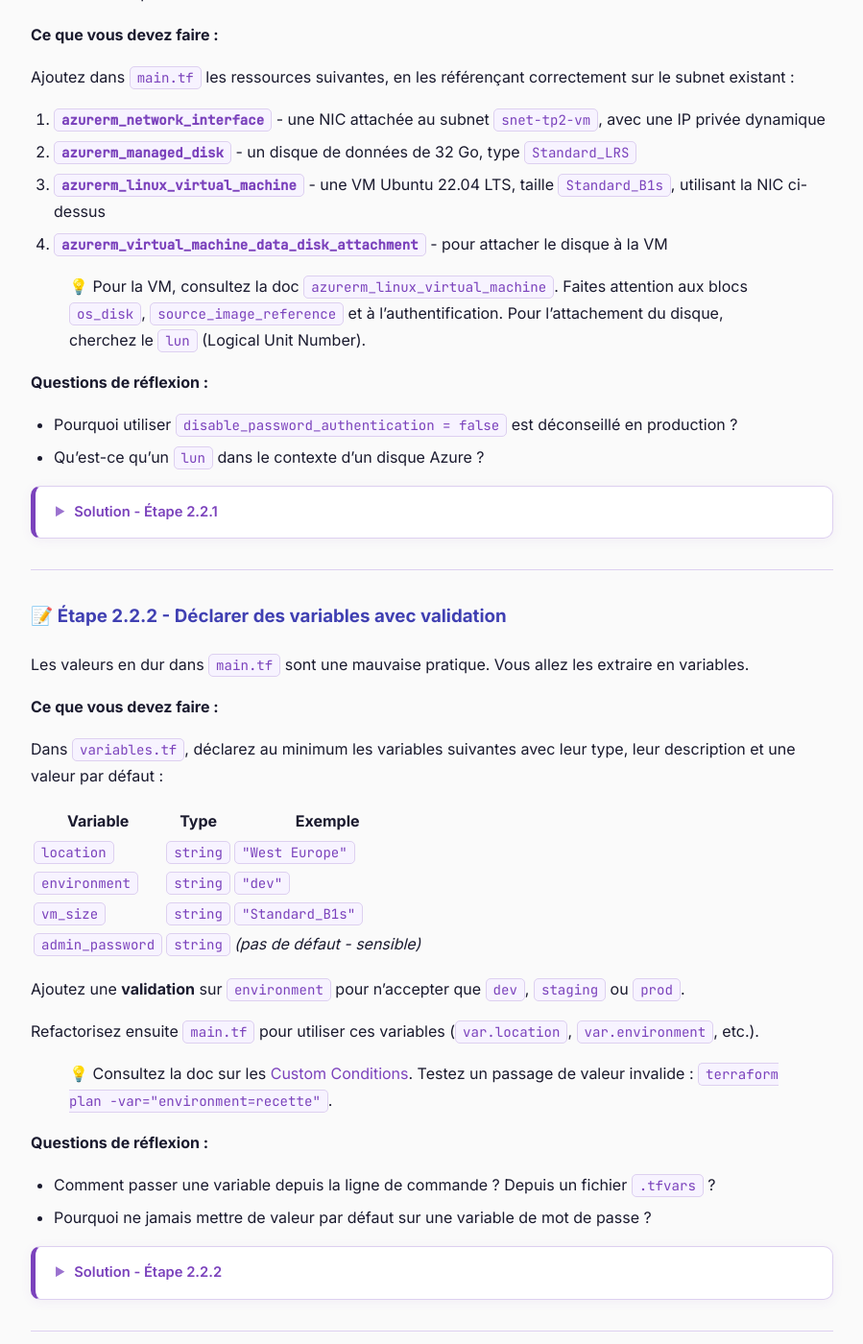
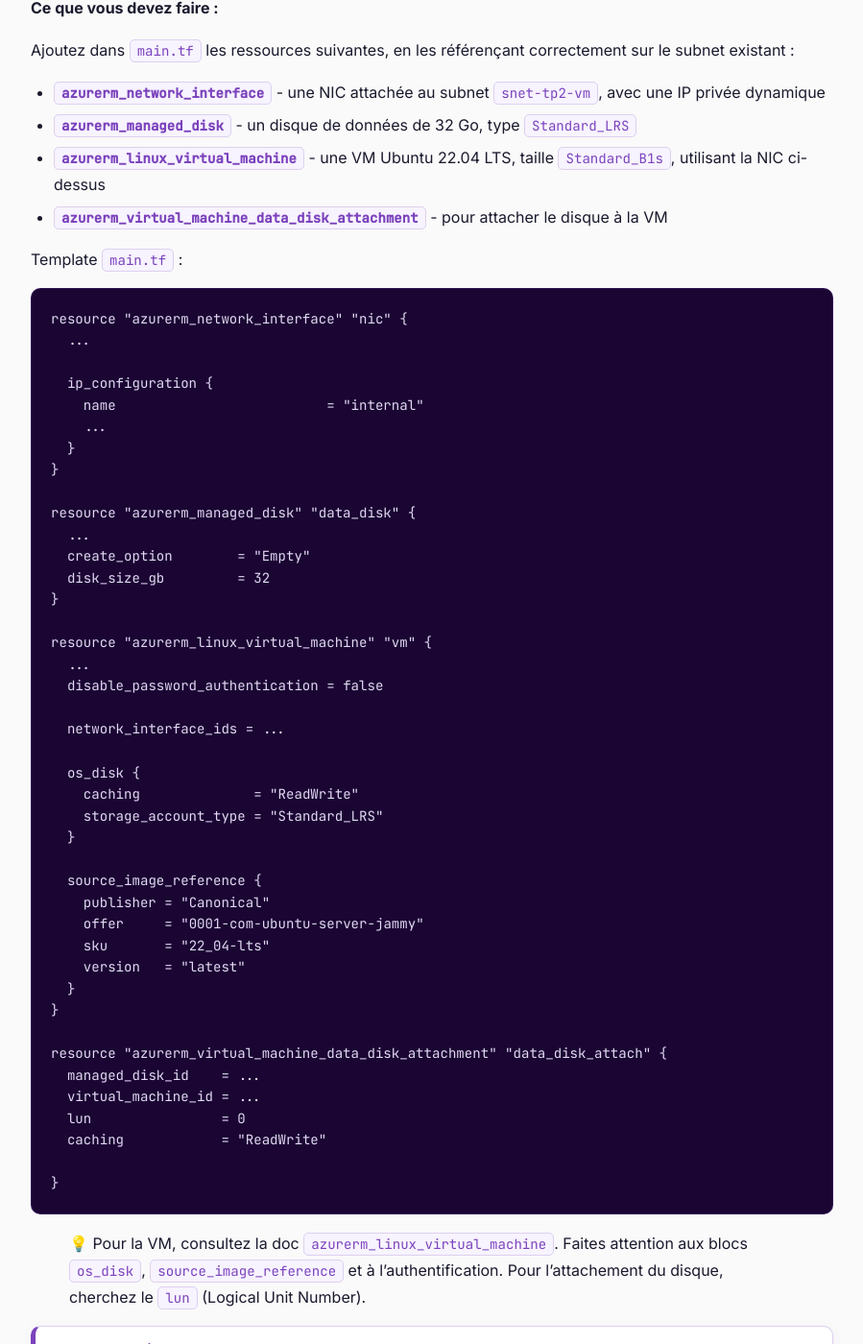
Before and after one commit to jviallon63/Hesias-TF5, a Jekyll site: the page built from tp/2-first-hcl.md, in a window 1280 px wide and 1400 px high, scrolled down 3665 px. Shown: the whole window at 96% size, without its empty margins (190-1089 px from the left). Built offline with Jekyll 4.4.1, drawn with Linux system fonts in a browser that asks for light colours; some of the changed text lies outside the part shown.

Commit message:
Review TP2

````diff
--- a/tp/2-first-hcl.md
+++ b/tp/2-first-hcl.md
@@ -184,7 +184,7 @@ terraform apply
 
 ## 🗂️ Partie 2.2 - Variables, VM et Outputs
 
-> **Prérequis :** l'infrastructure de la partie 2.1 est déployée. Votre formateur va apporter du contexte sur les variables HCL avant cette partie.
+> **Prérequis :** l'infrastructure de la partie 2.1 est déployée.
 
 ---
 
@@ -195,17 +195,58 @@ Vous allez compléter l'infrastructure avec les ressources de calcul.
 **Ce que vous devez faire :**
 
 Ajoutez dans `main.tf` les ressources suivantes, en les référençant correctement sur le subnet existant :
+- **`azurerm_network_interface`** - une NIC attachée au subnet `snet-tp2-vm`, avec une IP privée dynamique
+- **`azurerm_managed_disk`** - un disque de données de 32 Go, type `Standard_LRS`
+- **`azurerm_linux_virtual_machine`** - une VM Ubuntu 22.04 LTS, taille `Standard_B1s`, utilisant la NIC ci-dessus
+- **`azurerm_virtual_machine_data_disk_attachment`** - pour attacher le disque à la VM
 
-1. **`azurerm_network_interface`** - une NIC attachée au subnet `snet-tp2-vm`, avec une IP privée dynamique
-2. **`azurerm_managed_disk`** - un disque de données de 32 Go, type `Standard_LRS`
-3. **`azurerm_linux_virtual_machine`** - une VM Ubuntu 22.04 LTS, taille `Standard_B1s`, utilisant la NIC ci-dessus
-4. **`azurerm_virtual_machine_data_disk_attachment`** - pour attacher le disque à la VM
+Template `main.tf` :
+
+```hcl
+resource "azurerm_network_interface" "nic" {
+  ...
+
+  ip_configuration {
+    name                          = "internal"
+    ...
+  }
+}
+
+resource "azurerm_managed_disk" "data_disk" {
+  ...
+  create_option        = "Empty"
+  disk_size_gb         = 32
+}
+
+resource "azurerm_linux_virtual_machine" "vm" {
+  ...
+  disable_password_authentication = false
+
+  network_interface_ids = ...
+
+  os_disk {
+    caching              = "ReadWrite"
+    storage_account_type = "Standard_LRS"
+  }
+
+  source_image_reference {
+    publisher = "Canonical"
+    offer     = "0001-com-ubuntu-server-jammy"
+    sku       = "22_04-lts"
+    version   = "latest"
+  }
+}
+
+resource "azurerm_virtual_machine_data_disk_attachment" "data_disk_attach" {
+  managed_disk_id    = ...
+  virtual_machine_id = ...
+  lun                = 0
+  caching            = "ReadWrite"
+
+}
+```
 
 > 💡 Pour la VM, consultez la doc `azurerm_linux_virtual_machine`. Faites attention aux blocs `os_disk`, `source_image_reference` et à l'authentification. Pour l'attachement du disque, cherchez le `lun` (Logical Unit Number).
-
-**Questions de réflexion :**
-- Pourquoi utiliser `disable_password_authentication = false` est déconseillé en production ?
-- Qu'est-ce qu'un `lun` dans le contexte d'un disque Azure ?
 
 {::nomarkdown}
 <details><summary>Solution - Étape 2.2.1</summary>
@@ -281,7 +322,7 @@ Les valeurs en dur dans `main.tf` sont une mauvaise pratique. Vous allez les ext
 
 **Ce que vous devez faire :**
 
-Dans `variables.tf`, déclarez au minimum les variables suivantes avec leur type, leur description et une valeur par défaut :
+Créer `variables.tf`, déclarez au minimum les variables suivantes avec leur type, leur description et une valeur par défaut :
 
 | Variable | Type | Exemple |
 |---|---|---|
@@ -290,15 +331,14 @@ Dans `variables.tf`, déclarez au minimum les variables suivantes avec leur type
 | `vm_size` | `string` | `"Standard_B1s"` |
 | `admin_password` | `string` | _(pas de défaut - sensible)_ |
 
-Ajoutez une **validation** sur `environment` pour n'accepter que `dev`, `staging` ou `prod`.
+Ajoutez une **validation** sur `location` pour n'accepter que `"West Europe"`.
 
-Refactorisez ensuite `main.tf` pour utiliser ces variables (`var.location`, `var.environment`, etc.).
+Refactorisez ensuite `main.tf` pour utiliser ces variables.
 
-> 💡 Consultez la doc sur les [Custom Conditions](https://developer.hashicorp.com/terraform/language/expressions/custom-conditions). Testez un passage de valeur invalide : `terraform plan -var="environment=recette"`.
+> 💡 Consultez la doc sur les [Custom Conditions](https://developer.hashicorp.com/terraform/language/expressions/custom-conditions). Testez un passage de valeur invalide : `terraform plan -var="location="North Europe"`.
 
 **Questions de réflexion :**
-- Comment passer une variable depuis la ligne de commande ? Depuis un fichier `.tfvars` ?
-- Pourquoi ne jamais mettre de valeur par défaut sur une variable de mot de passe ?
+- Comment passer une variable depuis la ligne de commande ? Et depuis un fichier `.tfvars` ?
 
 {::nomarkdown}
 <details><summary>Solution - Étape 2.2.2</summary>
@@ -361,7 +406,7 @@ Les outputs permettent d'exposer des informations sur l'infrastructure après l'
 
 **Ce que vous devez faire :**
 
-Dans `outputs.tf`, déclarez au minimum :
+Créez `outputs.tf`, déclarez au minimum :
 
 1. L'**adresse IP privée** de la VM (depuis la NIC)
 2. Le **nom du Resource Group** créé
````
Also changed, not shown: other parts of tp/2-first-hcl.md (+6 -0 lines), 1 other file.
